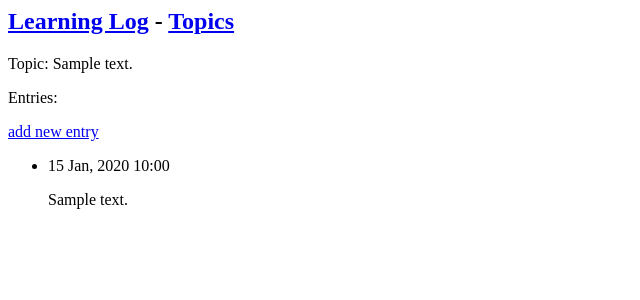
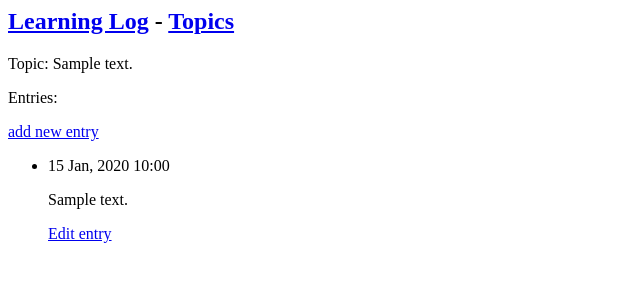
Before and after one commit to Splinter928/django-learning-log, a Django app: page /topics/1/ in a window 1280 px wide. Shown: the top 300 px of the page, without its empty margins (0-640 px from the left). Run offline with Django 4.2, Linux system fonts and the light colour scheme; tables that the repository leaves empty hold one stand-in row (values such as "Sample post").

Commit message:
commit 22_05_2022_1

```diff
--- a/learning_logs/templates/learning_logs/topic.html
+++ b/learning_logs/templates/learning_logs/topic.html
@@ -13,6 +13,9 @@
         <li>
             <p>{{ entry.date_added|date:'d M, Y H:i' }}</p>
             <p>{{ entry.text|linebreaks }}</p>
+            <p>
+                <a href="{% url 'learning_logs:edit_entry' entry.id %}">Edit entry</a>
+            </p>
         </li>
     {% empty %}
         <li>There are no entries for this topic yet.</li>
--- a/learning_logs/urls.py
+++ b/learning_logs/urls.py
@@ -10,4 +10,5 @@ urlpatterns = [
     path('topics/<int:topic_id>/', views.topic, name='topic'),  # Page with detailed information for current topic
     path('new_topic/', views.new_topic, name='new_topic'),  # Page for adding new topic
     path('new_entry/<int:topic_id>/', views.new_entry, name='new_entry'),  # Page for adding new entry
+    path('edit_entry/<int:entry_id>/', views.edit_entry, name='edit_entry'),  # Page for entry editing
 ]
--- a/learning_logs/views.py
+++ b/learning_logs/views.py
@@ -1,6 +1,6 @@
 from django.shortcuts import render, redirect
 
-from .models import Topic
+from .models import Topic, Entry
 from .forms import TopicForm, EntryForm
 
 
@@ -53,3 +53,20 @@ def new_entry(request, topic_id):
     # output an empty or invalid form
     context = {'topic': topic, 'form': form}
     return render(request, 'learning_logs/new_entry.html', context)
+
+
+def edit_entry(request, entry_id):
+    """Editing existing entry"""
+    entry = Entry.objects.get(id=entry_id)
+    topic = entry.topic
+
+    if request.method != 'POST':
+        form = EntryForm(instance=entry)  # form is filled in with the data of the current record
+    else:
+        form = EntryForm(instance=entry, data=request.POST)
+        if form.is_valid():
+            form.save()
+            return redirect('learning_logs:topic', topic_id=topic.id)
+
+    context = {'entry': entry, 'topic': topic, 'form': form}
+    return render(request, 'learning_logs/edit_entry.html', context)
```
Also changed, not shown: learning_logs/templates/learning_logs/edit_entry.html (added, +14 -0 lines).
